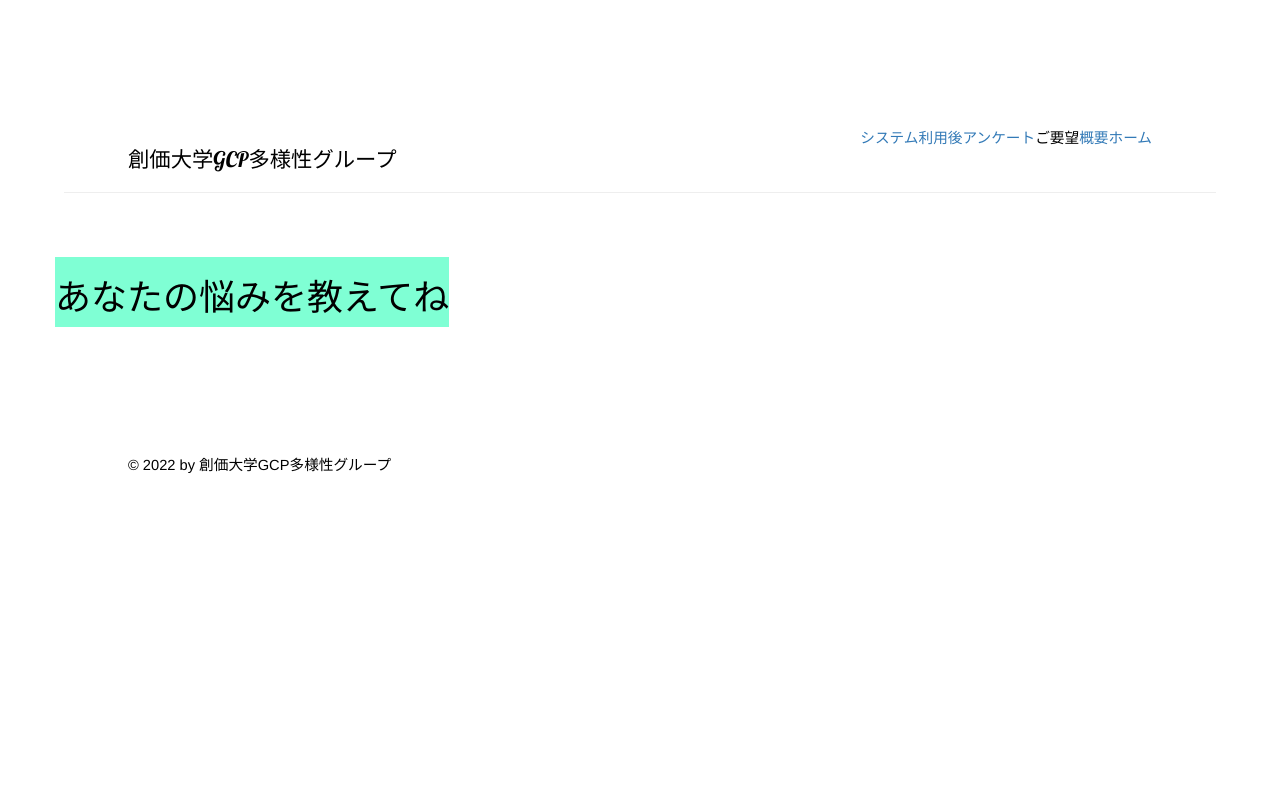
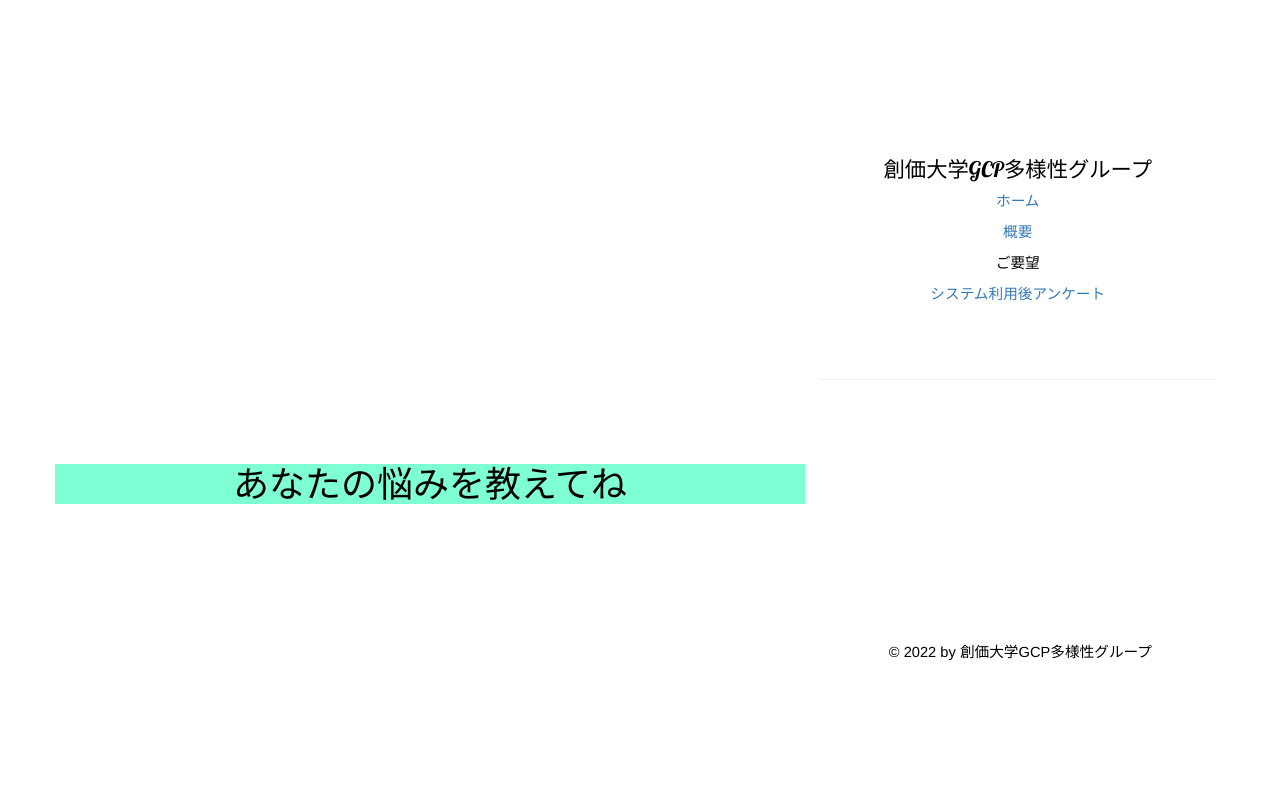
Before and after one commit to akiyamasoka/yukiyanagi, a Django app: page / in a window 1280 px wide. Before the commit the page ends 473 px from the top, so only its background shows below. Run offline with Django 3.2, Linux system fonts and the light colour scheme; data that the repository does not hold is empty; some libraries are stand-ins or nearby versions.

Commit message:
Changed the HTML for the site.

```diff
--- a/blog/static/CSS/blog.css
+++ b/blog/static/CSS/blog.css
@@ -41,16 +41,13 @@
     font-size: 11pt;
     margin: 5%;
     padding: 5%;
-    float: inherit;
+    text-align: center;
+    float: right;
 }
 
 .page-header h1 {
-    float: left;
+    margin-right: 50%;
     font-size: 16pt;
-}
-
-.page-header p {
-    float: right;
 }
 
 .green {
@@ -58,7 +55,7 @@
     font-size: 24pt;
     color: black;
     margin: 0px;
-    float: inherit;
+    text-align: center;
 }
 
 .not_new_line {
--- a/blog/templates/blog/base.html
+++ b/blog/templates/blog/base.html
@@ -12,8 +12,8 @@
 </head>
 
 <body>
-    <div class="page-header">
-        <div class="not_new_line">
+    <div>
+        <div class="page-header">
             <h1>創価大学GCP多様性グループ</h1>
             <p><a href="/">ホーム</a></p>
             <p><a href="/">概要</a></p>
```
